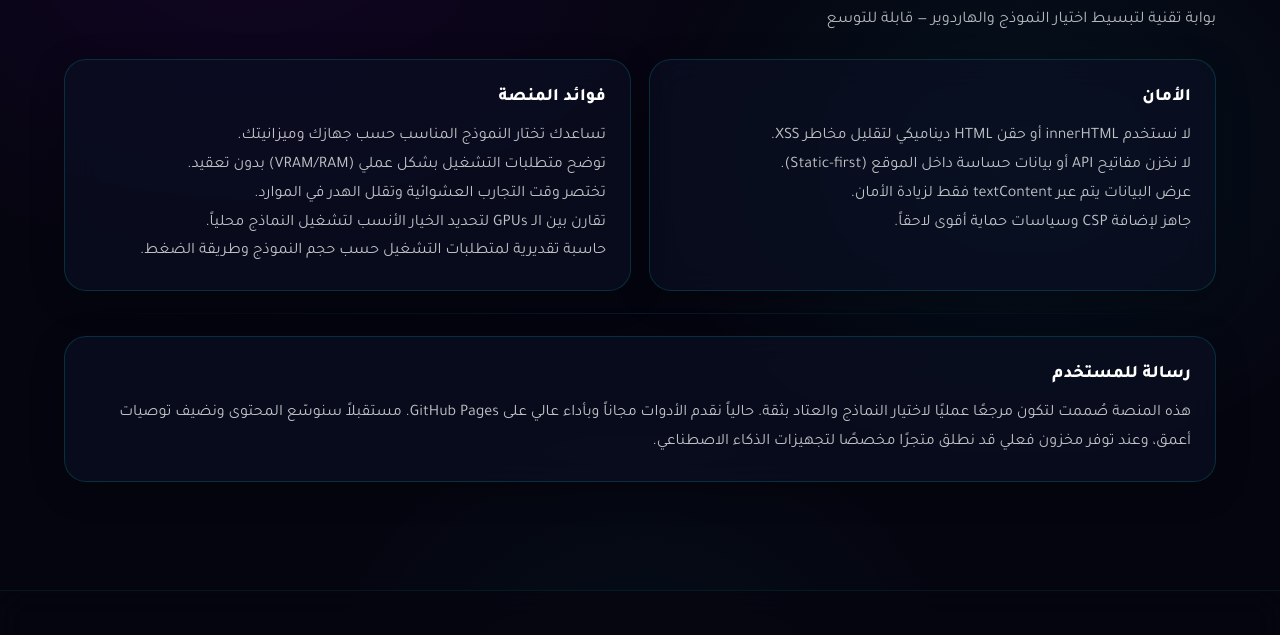
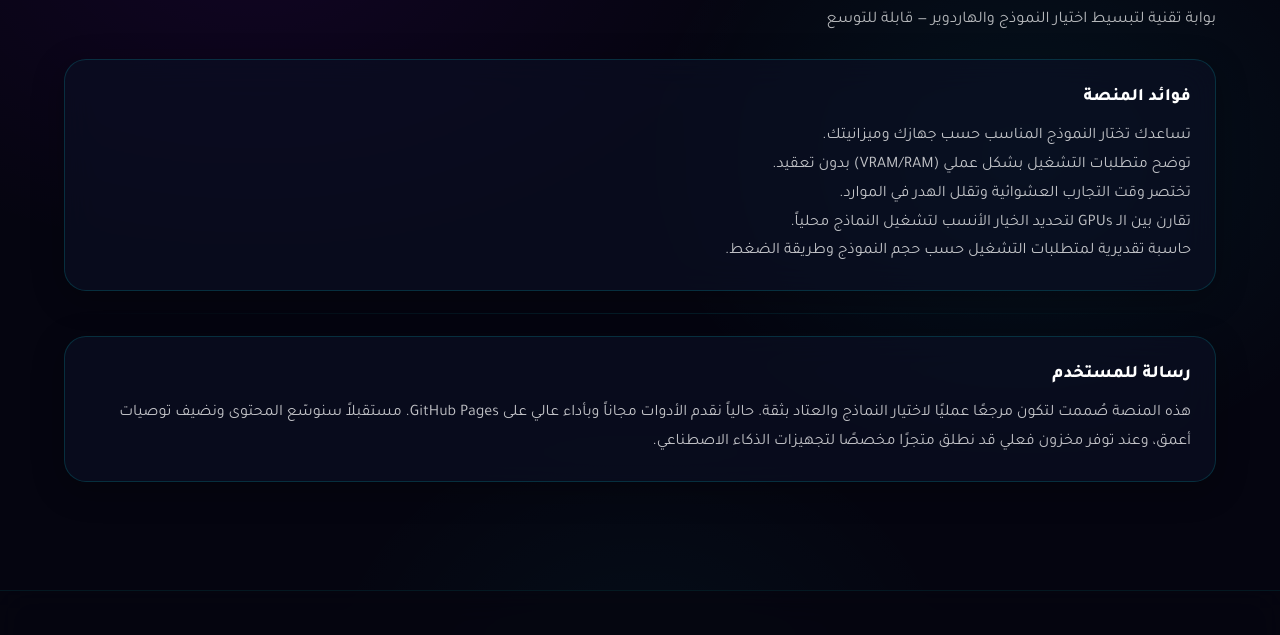
Before and after one commit to D0shi-Eng/AI-Infra-Portal, a plain HTML site: page about.html in a window 1280 px wide. Shown: the part 159-794 px from the top of the page. Drawn offline with Linux system fonts and the light colour scheme.

Commit message:
Security hardening: remove info-leak card, clean comments, add SRI
- Remove Security card from About page (leaked implementation details)

- Remove security-related i18n keys (about_security_*)

- Clean security implementation comments from all JS file headers

- Fix Three.js CDN URL (r152 -> 0.152.0) and add SRI integrity hash

- Add crossorigin=anonymous for CDN subresource integrity

```diff
--- a/about.html
+++ b/about.html
@@ -35,17 +35,7 @@
   <h1 class="page-title" data-i18n="about_title">عن المنصة</h1>
   <p class="page-subtitle" data-i18n="about_subtitle">بوابة تقنية لتبسيط اختيار النموذج والهاردوير — قابلة للتوسع</p>
 
-  <section class="grid" style="grid-template-columns: 1fr 1fr;">
-    <article class="neon-card">
-      <div class="card-title" data-i18n="about_security_title">الأمان</div>
-      <p class="muted" style="margin-top:10px; line-height:1.8;">
-        <span data-i18n="about_security_1">لا نستخدم innerHTML أو حقن HTML ديناميكي لتقليل مخاطر XSS.</span><br>
-        <span data-i18n="about_security_2">لا نخزن مفاتيح API أو بيانات حساسة داخل الموقع (Static-first).</span><br>
-        <span data-i18n="about_security_3">عرض البيانات يتم عبر textContent فقط لزيادة الأمان.</span><br>
-        <span data-i18n="about_security_4">جاهز لإضافة CSP وسياسات حماية أقوى لاحقاً.</span>
-      </p>
-    </article>
-
+  <section class="grid" style="grid-template-columns: 1fr;">
     <article class="neon-card">
       <div class="card-title" data-i18n="about_benefits_title">فوائد المنصة</div>
       <p class="muted" style="margin-top:10px; line-height:1.8;">
--- a/assets/js/calculator.js
+++ b/assets/js/calculator.js
@@ -1,7 +1,6 @@
 /**
  * calculator.js
  * حاسبة VRAM/RAM محسّنة مع عرض بصري (أشرطة تقدم)
- * ملاحظة أمنية: لا نستخدم innerHTML
  */
 
 document.addEventListener("DOMContentLoaded", () => {
--- a/assets/js/compare.js
+++ b/assets/js/compare.js
@@ -1,7 +1,6 @@
 /**
  * compare.js
  * مقارنة GPU محسّنة مع أشرطة بصرية وتفاصيل أغنى
- * ملاحظات أمنية: لا نستخدم innerHTML
  */
 
 document.addEventListener("DOMContentLoaded", async () => {
--- a/assets/js/hardware-page.js
+++ b/assets/js/hardware-page.js
@@ -1,7 +1,6 @@
 /**
  * hardware-page.js
  * بناء جدول سريع للهاردوير
- * - بدون innerHTML
  */
 
 document.addEventListener("DOMContentLoaded", async () => {
--- a/assets/js/i18n.js
+++ b/assets/js/i18n.js
@@ -3,8 +3,6 @@
  * مسؤول عن:
  * - إدارة اللغة (عربي/إنجليزي) مع حفظ الاختيار في localStorage
  * - تطبيق النصوص على العناصر التي تحمل data-i18n
- * ملاحظة أمنية:
- * - لا نستخدم innerHTML إطلاقاً لتفادي XSS
  */
 
 const I18N = (() => {
@@ -76,11 +74,6 @@ const I18N = (() => {
       // about
       about_title: "عن المنصة",
       about_subtitle: "بوابة تقنية لتبسيط اختيار النموذج والهاردوير — قابلة للتوسع",
-      about_security_title: "الأمان",
-      about_security_1: "لا نستخدم innerHTML أو حقن HTML ديناميكي لتقليل مخاطر XSS.",
-      about_security_2: "لا نخزن مفاتيح API أو بيانات حساسة داخل الموقع (Static-first).",
-      about_security_3: "عرض البيانات يتم عبر textContent فقط لزيادة الأمان.",
-      about_security_4: "جاهز لإضافة CSP وسياسات حماية أقوى لاحقاً.",
       about_benefits_title: "فوائد المنصة",
       about_benefits_1: "تساعدك تختار النموذج المناسب حسب جهازك وميزانيتك.",
       about_benefits_2: "توضح متطلبات التشغيل بشكل عملي (VRAM/RAM) بدون تعقيد.",
@@ -201,11 +194,6 @@ const I18N = (() => {
       // about
       about_title: "About",
       about_subtitle: "A technical portal to simplify choosing models & hardware — expandable",
-      about_security_title: "Security",
-      about_security_1: "No innerHTML or dynamic HTML injection to reduce XSS risks.",
-      about_security_2: "No API keys or sensitive data stored client-side (static-first).",
-      about_security_3: "Data is rendered via textContent only for safer DOM updates.",
-      about_security_4: "Ready to extend with CSP and stricter security policies later.",
       about_benefits_title: "Platform Benefits",
       about_benefits_1: "Helps you pick the right model based on your hardware and budget.",
       about_benefits_2: "Clear, practical requirements (VRAM/RAM) without complexity.",
--- a/assets/js/model-page.js
+++ b/assets/js/model-page.js
@@ -5,11 +5,6 @@
  * - تحميل models.json عبر طبقة ModelsData
  * - عرض تفاصيل النموذج داخل أقسام (مواصفات/متطلبات/ملاحظات)
  * - تفعيل Accordion لكل قسم
- *
- * ملاحظات أمنية:
- * - لا نستخدم innerHTML إطلاقاً (تفادي XSS)
- * - كل العقد تُبنى بـ createElement/textContent فقط
- * - أي رسالة للمستخدم تمر عبر طبقة i18n
  */
 
 document.addEventListener("DOMContentLoaded", () => {
--- a/assets/js/render.js
+++ b/assets/js/render.js
@@ -3,9 +3,6 @@
  * مسؤول عن:
  * - بناء بطاقات النماذج المحسّنة مع أشرطة VRAM
  * - الفلاتر والبحث
- * ملاحظة أمنية:
- * - لا نستخدم innerHTML إطلاقاً
- * - كل العناصر تُبنى بـ createElement + textContent
  */
 
 document.addEventListener("DOMContentLoaded", async () => {
--- a/index.html
+++ b/index.html
@@ -12,7 +12,7 @@
   <link rel="stylesheet" href="assets/css/components.css">
   <link rel="stylesheet" href="assets/css/animations.css">
 
-  <script src="https://cdnjs.cloudflare.com/ajax/libs/three.js/r152/three.min.js"></script>
+  <script src="https://cdnjs.cloudflare.com/ajax/libs/three.js/0.152.0/three.min.js" integrity="sha384-X9Z4JPIA98tyn9ayVMe0cM9j3zfE7CliV/xrpqv2t757y/UFj/awObaY8PUT6rh7" crossorigin="anonymous"></script>
 </head>
 
 <body>
```
